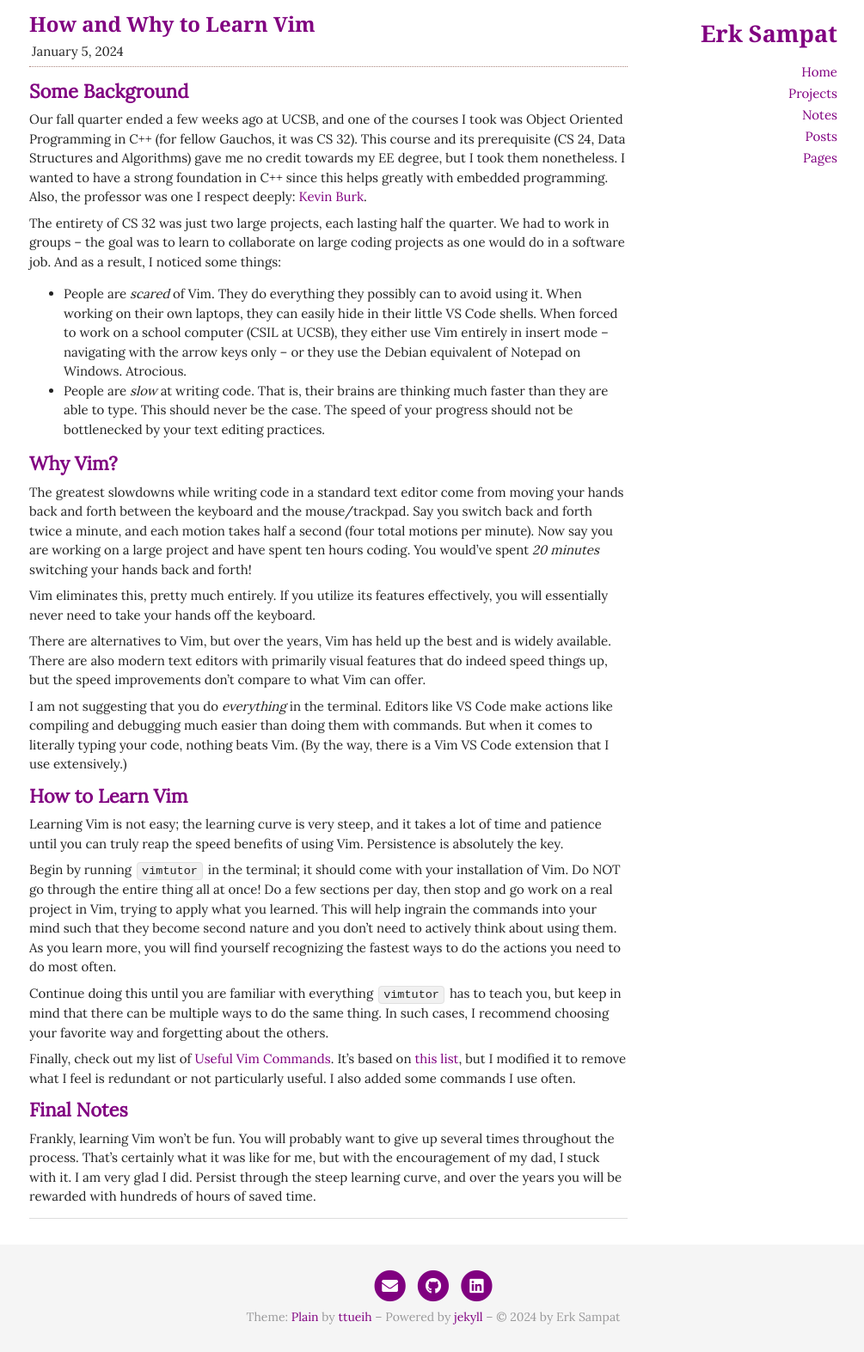
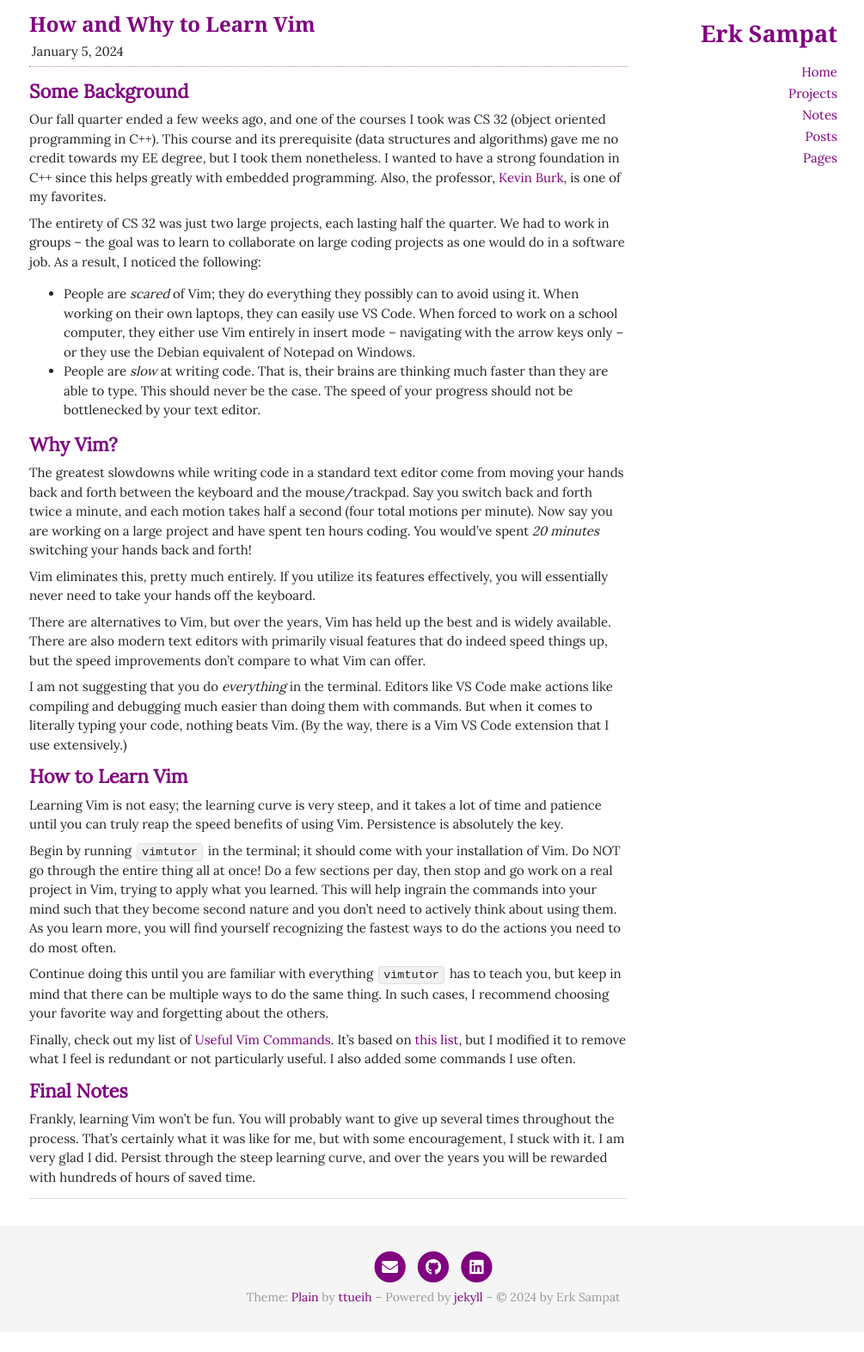
Before and after one commit to haydenghosh/haydenghosh.github.io, a Jekyll site: the page built from _posts/2024-01-05-vim.md, in a window 1280 px wide. Shown: the whole page at 86% size, without its empty margins (136-1141 px from the left). Built offline with Jekyll 4.4.1, drawn with Linux system fonts in a browser that asks for light colours; nearby versions of some CDN libraries; after the commit the page ends 1550 px from its top, so only the background shows below that.

Commit message:
minor changes

```diff
--- a/_posts/2024-01-05-vim.md
+++ b/_posts/2024-01-05-vim.md
@@ -4,12 +4,12 @@ title: How and Why to Learn Vim
 ---
 
 ## Some Background
-Our fall quarter ended a few weeks ago at UCSB, and one of the courses I took was Object Oriented Programming in C++ (for fellow Gauchos, it was CS 32). This course and its prerequisite (CS 24, Data Structures and Algorithms) gave me no credit towards my EE degree, but I took them nonetheless. I wanted to have a strong foundation in C++ since this helps greatly with embedded programming. Also, the professor was one I respect deeply: [Kevin Burk](https://github.com/xavierholt).
+Our fall quarter ended a few weeks ago, and one of the courses I took was CS 32 (object oriented programming in C++). This course and its prerequisite (data structures and algorithms) gave me no credit towards my EE degree, but I took them nonetheless. I wanted to have a strong foundation in C++ since this helps greatly with embedded programming. Also, the professor, [Kevin Burk](https://github.com/xavierholt), is one of my favorites.
 
-The entirety of CS 32 was just two large projects, each lasting half the quarter. We had to work in groups – the goal was to learn to collaborate on large coding projects as one would do in a software job. And as a result, I noticed some things:
+The entirety of CS 32 was just two large projects, each lasting half the quarter. We had to work in groups – the goal was to learn to collaborate on large coding projects as one would do in a software job. As a result, I noticed the following:
 
-- People are *scared* of Vim. They do everything they possibly can to avoid using it. When working on their own laptops, they can easily hide in their little VS Code shells. When forced to work on a school computer (CSIL at UCSB), they either use Vim entirely in insert mode – navigating with the arrow keys only – or they use the Debian equivalent of Notepad on Windows. Atrocious.
-- People are *slow* at writing code. That is, their brains are thinking much faster than they are able to type. This should never be the case. The speed of your progress should not be bottlenecked by your text editing practices.
+- People are *scared* of Vim; they do everything they possibly can to avoid using it. When working on their own laptops, they can easily use VS Code. When forced to work on a school computer, they either use Vim entirely in insert mode – navigating with the arrow keys only – or they use the Debian equivalent of Notepad on Windows.
+- People are *slow* at writing code. That is, their brains are thinking much faster than they are able to type. This should never be the case. The speed of your progress should not be bottlenecked by your text editor.
 
 ## Why Vim?
 The greatest slowdowns while writing code in a standard text editor come from moving your hands back and forth between the keyboard and the mouse/trackpad. Say you switch back and forth twice a minute, and each motion takes half a second (four total motions per minute). Now say you are working on a large project and have spent ten hours coding. You would've spent *20 minutes* switching your hands back and forth!
@@ -30,4 +30,4 @@ Continue doing this until you are familiar with everything `vimtutor` has to tea
 Finally, check out my list of [Useful Vim Commands](https://sar-mango.github.io/pages/useful-vim-commands). It's based on [this list](https://vim.rtorr.com), but I modified it to remove what I feel is redundant or not particularly useful. I also added some commands I use often.
 
 ## Final Notes
-Frankly, learning Vim won't be fun. You will probably want to give up several times throughout the process. That's certainly what it was like for me, but with the encouragement of my dad, I stuck with it. I am very glad I did. Persist through the steep learning curve, and over the years you will be rewarded with hundreds of hours of saved time.
+Frankly, learning Vim won't be fun. You will probably want to give up several times throughout the process. That's certainly what it was like for me, but with some encouragement, I stuck with it. I am very glad I did. Persist through the steep learning curve, and over the years you will be rewarded with hundreds of hours of saved time.
```
Also changed, not shown: _pages/matlab-indicator.md (+1 -1 lines), _pages/useful-vim-commands.md (+3 -1 lines).
